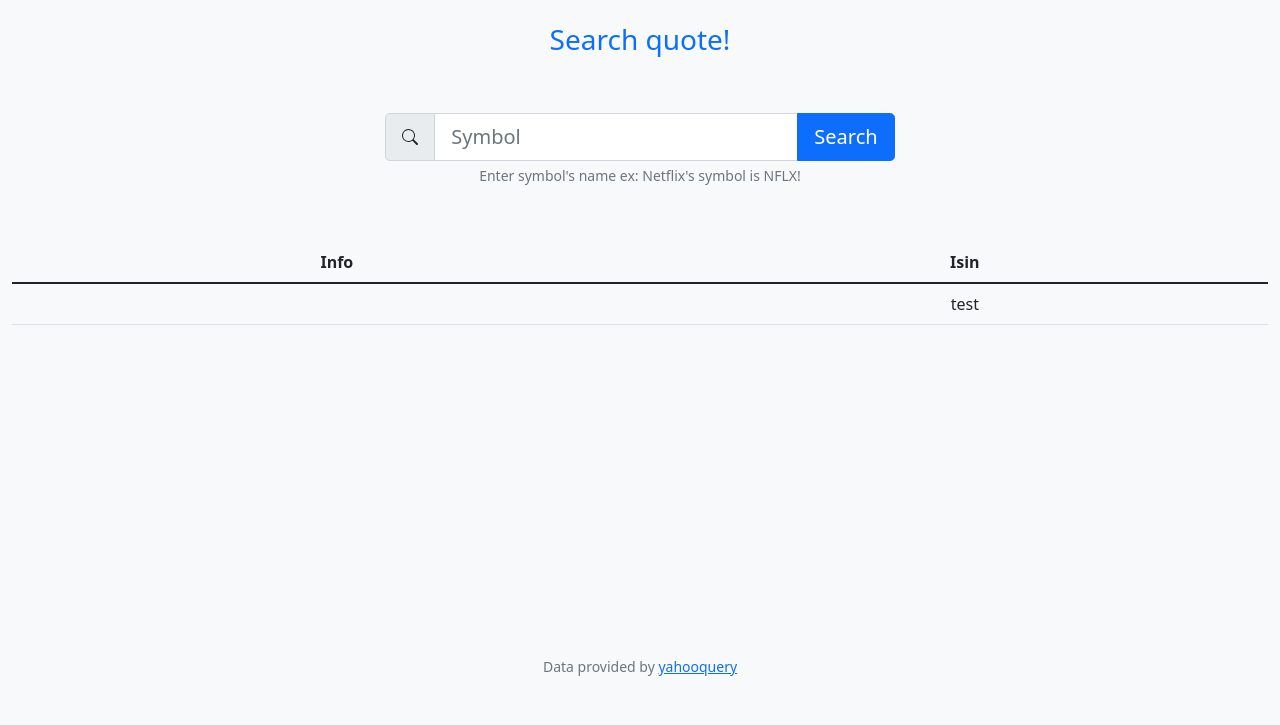
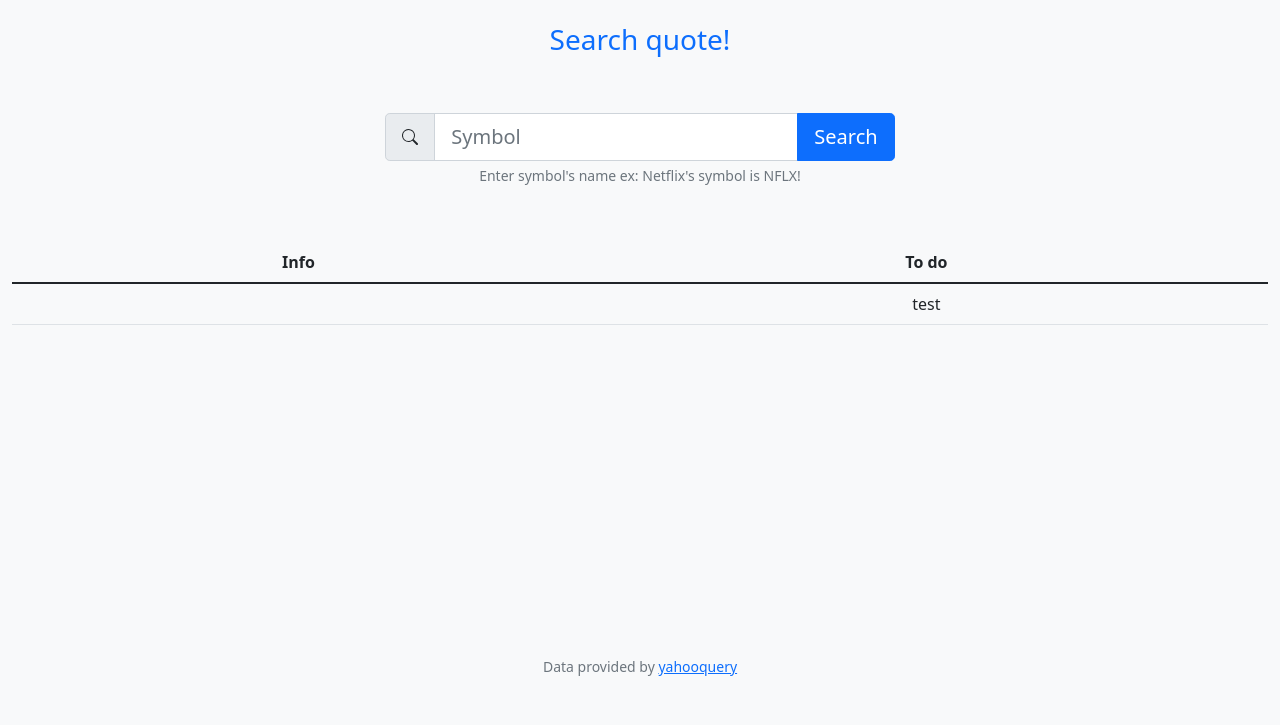
Before and after one commit to a-neagoe/MyFinanceTracker, a Flask app: template templates/quoted.html in a window 1280 px wide. Shown: the part 75-800 px from the top of the page. Run offline with Flask 3, Linux system fonts and the light colour scheme; the template is opened without the code that fills it, so the values that code supplies are empty; some libraries are stand-ins or nearby versions.

Commit message:
small changes v2

```diff
--- a/helpers.py
+++ b/helpers.py
@@ -60,6 +60,7 @@ def lookup(symbol):
 #     """Format value as USD."""
 #     return f"${value:,.2f}"
 
+
 # register pasword validation
 def passValidate(password):
 
--- a/templates/quoted.html
+++ b/templates/quoted.html
@@ -33,7 +33,7 @@
         <thead>
             <tr>
                 <th>Info</th>
-                <th>Isin</th>
+                <th>To do</th>
             </tr>
         </thead>
         <tbody>
```
